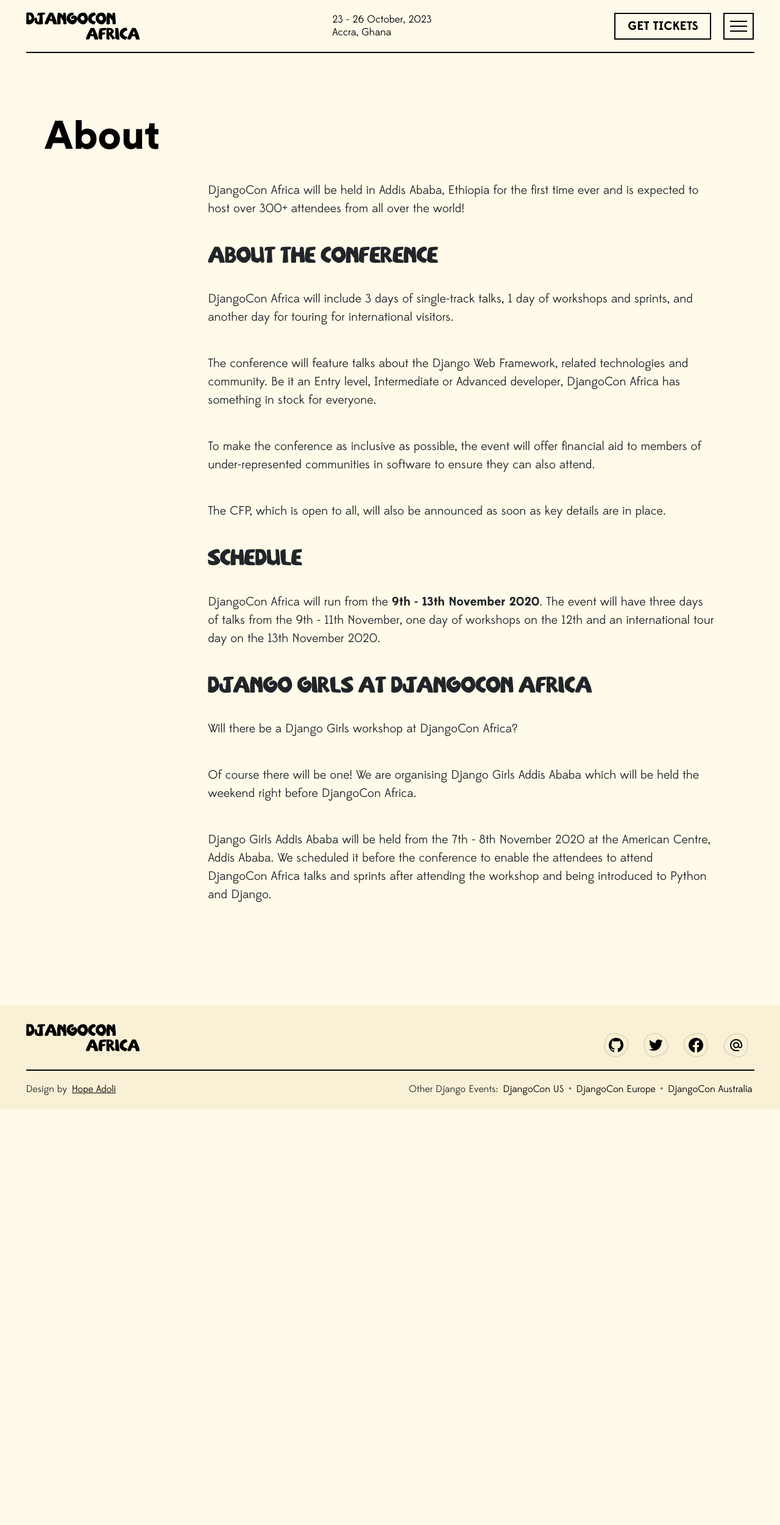
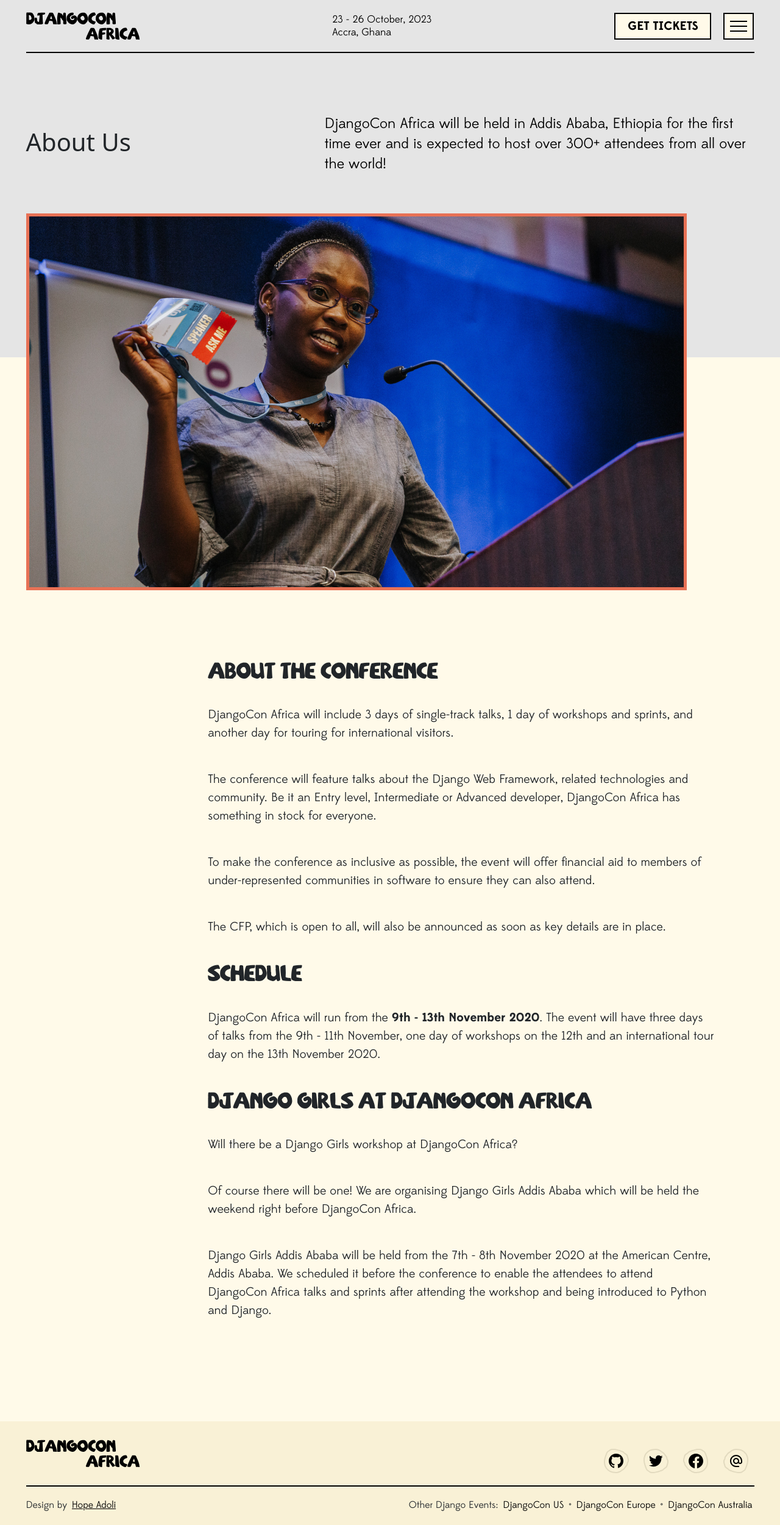
Before and after one commit to djangocon/2023.djangocon.africa, a Jekyll site: the page built from _pages/about.md, in a window 1280 px wide. Shown: the whole page at 61% size. Built offline with Jekyll 4.4.1, drawn with Linux system fonts in a browser that asks for light colours; before the commit the page ends 1819 px from its top, so only the background shows below that.

Commit message:
update about page content to match that of design

```diff
--- a/_layouts/default.html
+++ b/_layouts/default.html
@@ -13,7 +13,38 @@
     <link rel="stylesheet" href="/static/css/style.css">
 </head>
 <body>
-  {% include nav.html %}
+  <section>
+    {% for item in site.data.pages %}
+      {% if page.url == item.path %}
+        {% assign page_exists = true %}
+      {% endif %}
+    {% endfor %}
+    {% if page_exists %}
+      {% for item in site.data.pages %}
+        {% if page.url == item.path %}
+          <div class="default-hero">
+            {% include nav.html %}
+            <div class="container hero default-hero-container">
+              <div class="description default-hero-description">
+                <p class="h1">{{ item.name }}</p>
+                <div class="text" style="width: 705px;">
+                  {{ item.description }}
+                </div>
+              </div>
+              <div class="default-img">
+                <img src="{{ item.image }}" />
+              </div>
+            </div>
+          </div>
+        {% endif %}
+      {% endfor %}
+    {% else %}
+      {% include nav.html %}
+    {% endif %}
+  </section>
+
+  <div class="hero-empty"></div>
+
   <section class="ftco-section services-section">
     <div class="container">
       <div class="d-flex justify-content-end">
--- a/_pages/about.md
+++ b/_pages/about.md
@@ -3,12 +3,12 @@
 layout: default
 permalink: /about/
 ---
-About
-{: .h1}
----
+<!-- About -->
+<!-- {: .h1}
+--- -->
 
 
-DjangoCon Africa will be held in Addis Ababa, Ethiopia for the first time ever and is expected to host over 300+ attendees from all over the world!
+<!-- DjangoCon Africa will be held in Addis Ababa, Ethiopia for the first time ever and is expected to host over 300+ attendees from all over the world! -->
 
 ## About the Conference
 DjangoCon Africa will include 3 days of single-track talks, 1 day of workshops and sprints, and another day for touring for international visitors.
--- a/static/css/style.css
+++ b/static/css/style.css
@@ -318,6 +318,20 @@
   padding-bottom: 150px;
 }
 
+.default-hero {
+  background-color: #E5E5E5;
+  padding-bottom: 150px;
+}
+
+.default-hero-container {
+  background-color: #E5E5E5;
+}
+
+.default-hero-description {
+  margin-top: 100px;
+  justify-content: space-between;
+}
+
 .hero-text {
   padding: 0;
   font-family: "Circular Std";
@@ -354,6 +368,12 @@
 .header-img {
   position: absolute;
   top: 570px;
+}
+
+.default-img {
+  position: absolute;
+  top: 350px;
+  border: 5px solid #E87155;
 }
 
 .djc-default {
```
Also changed, not shown: _data/pages.yml (added, +9 -0 lines), Gemfile.lock.
